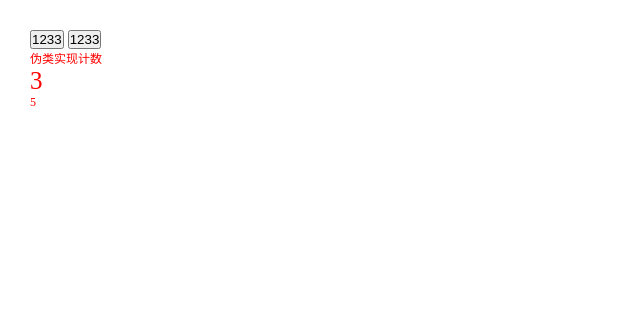
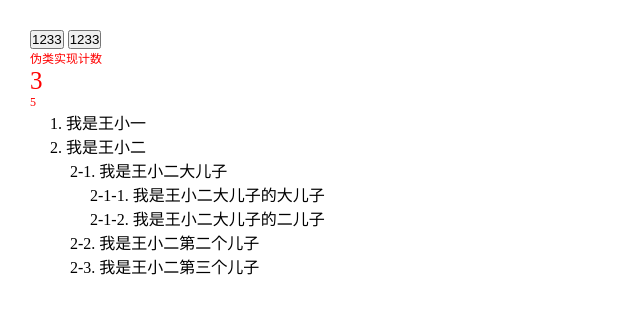
Before and after one commit to xyxiao001/studyCss, a plain HTML site: page studyCssWorld/4盒子尺寸/index.html in a window 1280 px wide. Shown: the whole page, without its empty margins (0-640 px from the left). Drawn offline with Linux system fonts and the light colour scheme.

Commit message:
add counters

```diff
--- a/studyCssWorld/4盒子尺寸/index.css
+++ b/studyCssWorld/4盒子尺寸/index.css
@@ -31,3 +31,13 @@ p.add:before {
   content: counter(jishu1);
   counter-increment: jishu1;
 }
+
+.reset {
+  padding-left: 20px;
+  counter-reset: wangxiaoer;
+}
+
+.coun::before {
+  content: counters(wangxiaoer, '-') '. ';
+  counter-increment: wangxiaoer;
+}
--- a/studyCssWorld/4盒子尺寸/index.html
+++ b/studyCssWorld/4盒子尺寸/index.html
@@ -18,6 +18,35 @@
     <p class="counter"></p>
     <p class="add"></p>
   </section>
+
+  <section class="reset">
+    <section class="coun">
+      我是王小一
+    </section>
+    <section class="coun">
+      我是王小二
+      <section class="reset">
+        <section class="coun">
+          我是王小二大儿子
+          <section class="reset">
+            <section class="coun">
+              我是王小二大儿子的大儿子
+            </section>
+            <section class="coun">
+              我是王小二大儿子的二儿子
+            </section>
+          </section>
+        </section>
+        <section class="coun">
+          我是王小二第二个儿子
+        </section>
+        <section class="coun">
+          我是王小二第三个儿子
+        </section>
+      </section>
+    </section>
+  </section>
+
+
 </body>
-
 </html>
```
Also changed, not shown: 2 other files.
